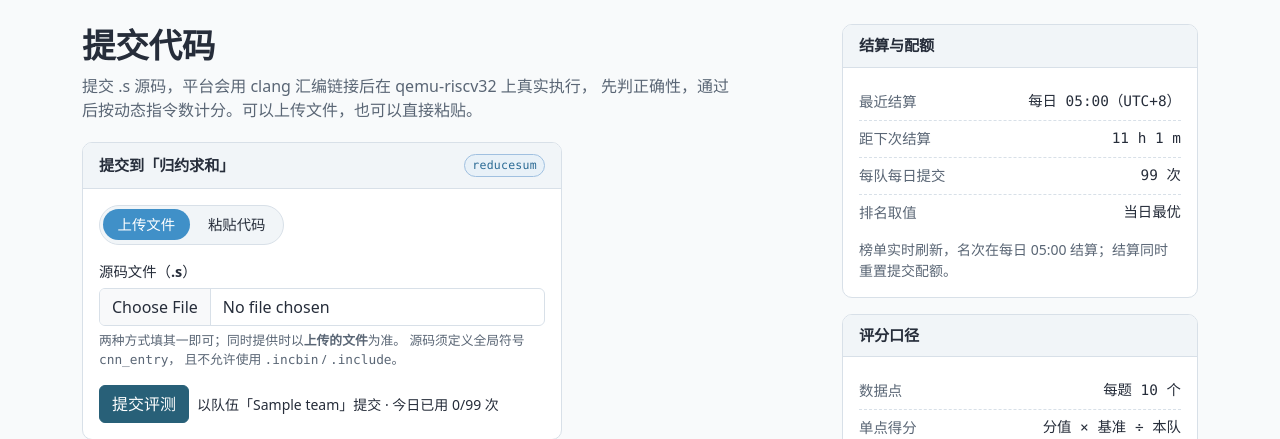
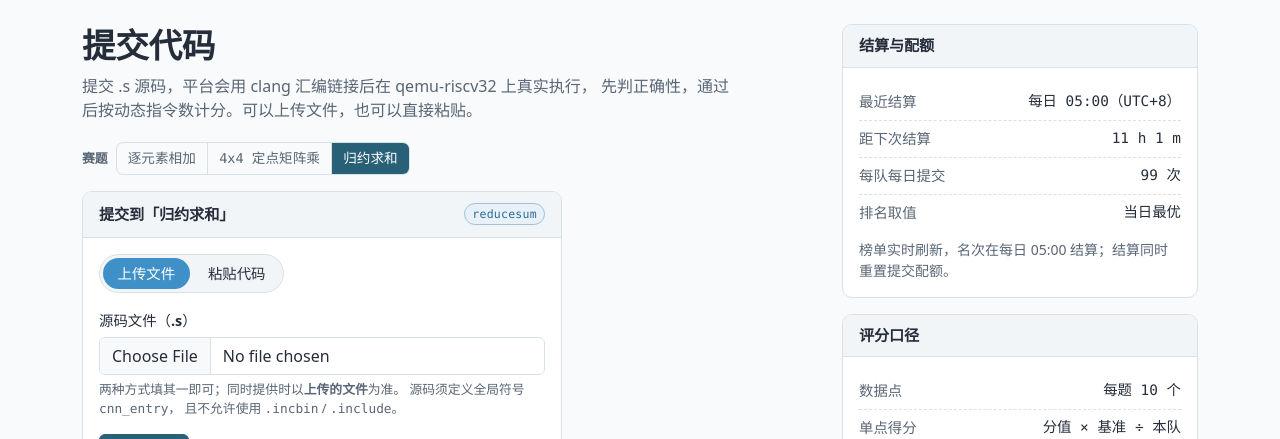
Before and after one commit to ScratchV-Compiler/riscv-ai-compiler-platform, a Flask app: page /submit?problem=reducesum in a window 1280 px wide. Shown: the part 107-546 px from the top of the page. Run offline with Flask 3, Linux system fonts and the light colour scheme; the visitor is signed in with stand-in values (Sample User, id 1); tables that the repository leaves empty hold one stand-in row (values such as "Sample post"); some libraries are stand-ins or nearby versions.

Commit message:
feat(提交页): 加赛题切换器，快速在题目间切换
- 提交页顶部加分段控件（复用排行榜的 .seg 样式），三题一键切换
- 切换走普通链接 ?problem=，URL 可分享、浏览器后退可用、不依赖 JS
- 每个 tab 带 tooltip：题名 · 数据点数 · 满分
- 结果页「再提交一次」改为回到**同一题**，而不是默认题

用 .filter-group/.seg 而非 .filterbar：后者带边框与底色，是给面板内部用的。

Co-Authored-By: Claude <noreply@anthropic.com>

```diff
--- a/app.py
+++ b/app.py
@@ -9,7 +9,7 @@ from flask_sqlalchemy import SQLAlchemy
 from config import Config
 from models import db, Submission
 from tasks import add_task, start_worker, queue_depth, reap_stale_running
-from problems import PROBLEMS, get_problem, problem_ids
+from problems import PROBLEMS, get_problem, problem_ids, submittable_problems
 from riscv_problems import get_eval_spec, EVAL_SPECS
 from standings import build_standings, last_reset_utc
 from auth import bp as auth_bp, csrf, current_user, login_required
@@ -212,6 +212,7 @@ def submit_page():
         team = user.team
         return render_template(
             'submit.html', problem=problem, team=team, spec=spec,
+            problems=submittable_problems(),   # 供页面上的赛题切换器
             suffix=spec.get('file_suffix', '.s'),
             entry_symbol=spec.get('entry_symbol', 'cnn_entry'),
             quota={'used': _team_quota_used(team.name) if team else 0,
--- a/templates/result.html
+++ b/templates/result.html
@@ -125,7 +125,7 @@
 {% endif %}
 
 <p class="mt-3">
-  <a class="btn btn-quiet btn-sm" href="{{ url_for('submit_page') }}">再提交一次</a>
+  <a class="btn btn-quiet btn-sm" href="{{ url_for('submit_page', problem=submission.problem_id) }}">再提交一次</a>
   <a class="btn btn-quiet btn-sm" href="{{ url_for('standings_page') }}">看排行榜</a>
 </p>
 {% endblock %}
--- a/templates/submit.html
+++ b/templates/submit.html
@@ -48,6 +48,20 @@
   </div>
 </section>
 {% else %}
+{# 赛题切换：普通链接跳转（带 ?problem=），URL 可分享、浏览器后退可用、不依赖 JS。
+   切换会整页刷新，未提交的粘贴内容不保留。 #}
+<div class="filter-group mb-3" style="flex-wrap: wrap;">
+  <span class="filter-label">赛题</span>
+  <span class="seg" role="group" aria-label="切换赛题">
+    {% for p in problems %}
+    {% set ps = eval_spec(p.id) %}
+    <a href="{{ url_for('submit_page', problem=p.id) }}"
+       title="{{ p.title }} · {{ ps.case_count }} 个数据点 · 满分 {{ ps.full_score }}"
+       {% if p.id == problem.id %}aria-current="true"{% endif %}>{{ p.title }}</a>
+    {% endfor %}
+  </span>
+</div>
+
 <section class="panel auth-panel">
   <div class="panel-head">
     <h2>提交到「{{ problem.title }}」</h2>
```
